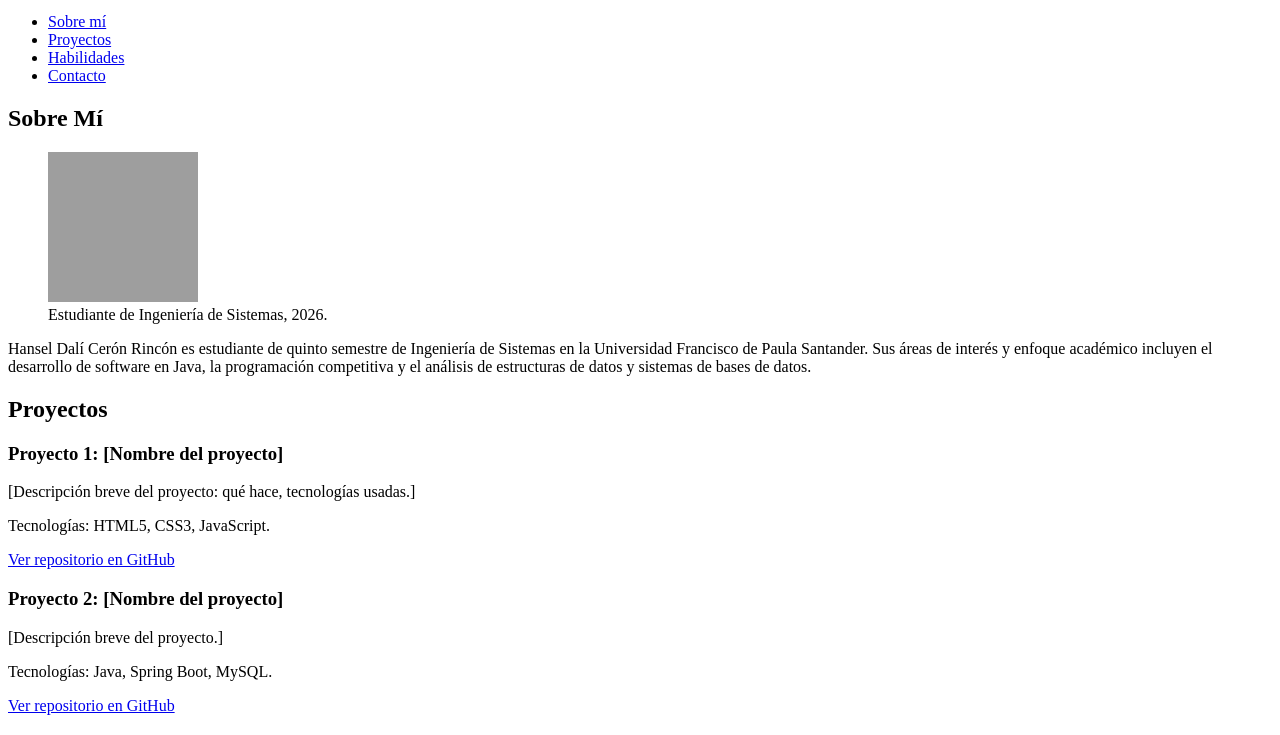
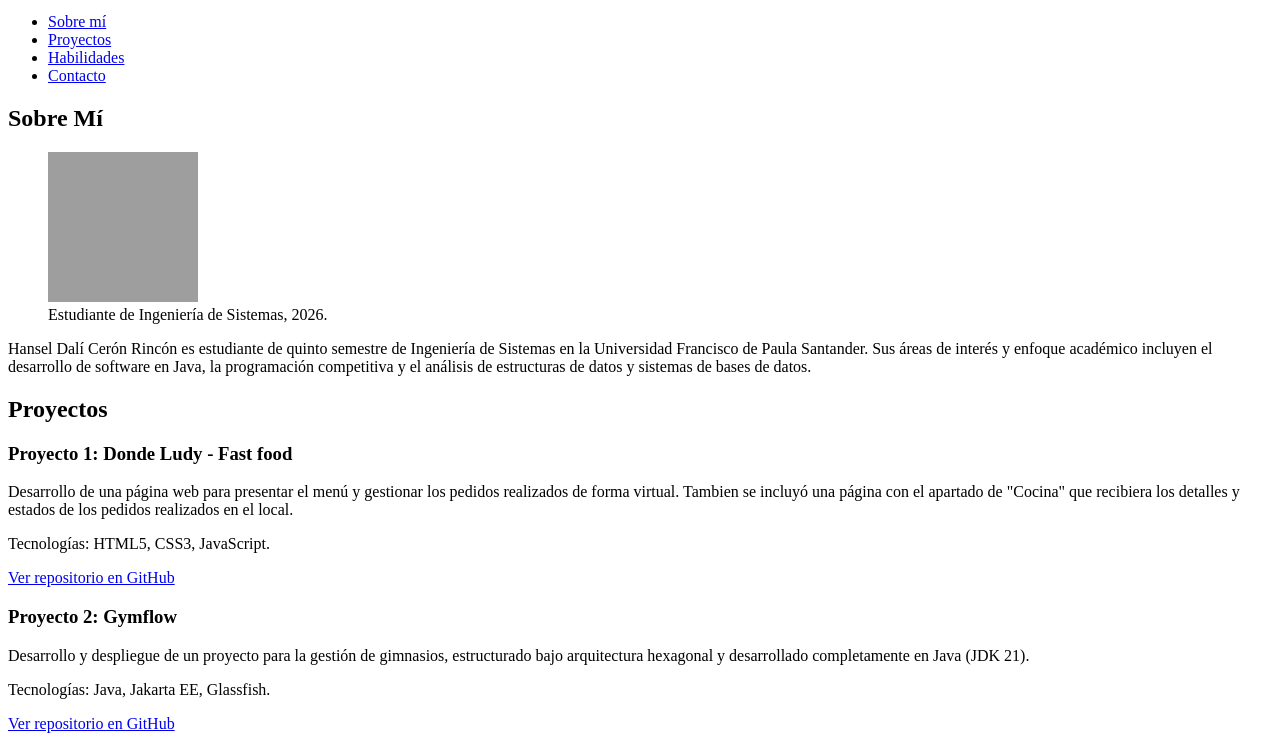
Before and after one commit to hanseldalicr-crypto/ceron-post1-u2, a plain HTML site: page parte-1-pagina-semantica/index.html in a window 1280 px wide. Shown: the part 101-836 px from the top of the page. Drawn offline with Linux system fonts and the light colour scheme; grey boxes are pictures that could not be loaded.

```diff
--- a/parte-1-pagina-semantica/index.html
+++ b/parte-1-pagina-semantica/index.html
@@ -56,8 +56,12 @@
 
       <!-- Cada proyecto es un article: contenido autocontenido -->
       <article>
-        <h3>Proyecto 1: [Nombre del proyecto]</h3>
-        <p>[Descripción breve del proyecto: qué hace, tecnologías usadas.]</p>
+        <h3>Proyecto 1: Donde Ludy - Fast food</h3>
+        <p>Desarrollo de una página web para presentar el menú y gestionar
+          los pedidos realizados de forma virtual. Tambien se incluyó una
+          página con el apartado de "Cocina" que recibiera los detalles y
+          estados de los pedidos realizados en el local.
+        </p>
         <p>Tecnologías: HTML5, CSS3, JavaScript.</p>
         <a href="https://github.com/hanseldalicr-crypto/dondeludy_final.git"
            target="_blank"
@@ -67,10 +71,12 @@
       </article>
 
       <article>
-        <h3>Proyecto 2: [Nombre del proyecto]</h3>
-        <p>[Descripción breve del proyecto.]</p>
-        <p>Tecnologías: Java, Spring Boot, MySQL.</p>
-        <a href="https://github.com/hanseldalicr-crypto/ceron-post1-u1.git"
+        <h3>Proyecto 2: Gymflow</h3>
+        <p>Desarrollo y despliegue de un proyecto para la gestión de gimnasios,
+          estructurado bajo arquitectura hexagonal y desarrollado completamente
+          en Java (JDK 21). </p>
+        <p>Tecnologías: Java, Jakarta EE, Glassfish.</p>
+        <a href="https://github.com/diegomauricioav-eng/gymflow.git"
            target="_blank"
            rel="noopener noreferrer">
           Ver repositorio en GitHub
```
